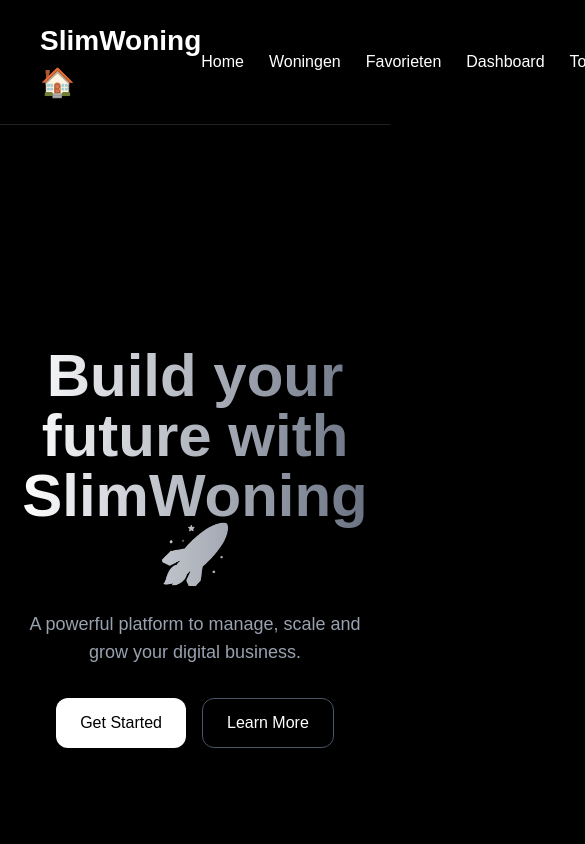
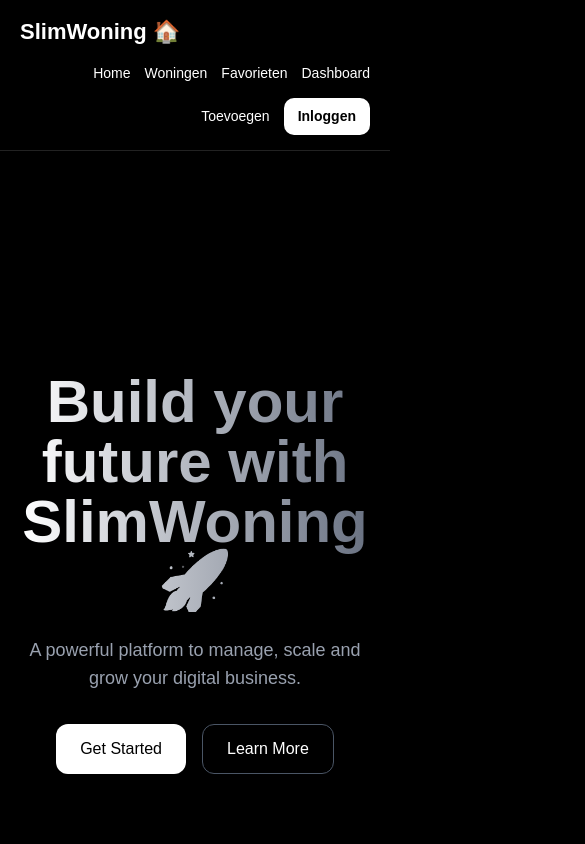
Before and after one commit to shahrambayatiads-web/real-estate-app, a Next.js app: page / in a window 390 px wide. Shown: the top 844 px of the page, 585 px wide, since content can reach past the window. Built offline with nearby package versions, Linux system fonts and the light colour scheme.

Commit message:
improve mobile navbar

```diff
--- a/src/app/layout.tsx
+++ b/src/app/layout.tsx
@@ -23,11 +23,14 @@ export default function RootLayout({
 }: Readonly<{
   children: React.ReactNode
 }>) {
+  const linkStyle = {
+    color: 'white',
+    textDecoration: 'none',
+    fontSize: '14px',
+  }
+
   return (
-    <html
-      lang="nl"
-      className={`${geistSans.variable} ${geistMono.variable} h-full antialiased`}
-    >
+    <html lang="nl" className={`${geistSans.variable} ${geistMono.variable}`}>
       <body
         style={{
           margin: 0,
@@ -39,9 +42,11 @@ export default function RootLayout({
         <nav
           style={{
             display: 'flex',
+            flexWrap: 'wrap',
             justifyContent: 'space-between',
             alignItems: 'center',
-            padding: '20px 40px',
+            gap: '15px',
+            padding: '15px 20px',
             borderBottom: '1px solid #222',
             position: 'sticky',
             top: 0,
@@ -54,7 +59,7 @@ export default function RootLayout({
             style={{
               color: 'white',
               textDecoration: 'none',
-              fontSize: '28px',
+              fontSize: '22px',
               fontWeight: 'bold',
             }}
           >
@@ -64,69 +69,28 @@ export default function RootLayout({
           <div
             style={{
               display: 'flex',
-              gap: '25px',
+              gap: '14px',
               alignItems: 'center',
+              flexWrap: 'wrap',
+              justifyContent: 'flex-end',
             }}
           >
-            <Link
-              href="/"
-              style={{
-                color: 'white',
-                textDecoration: 'none',
-              }}
-            >
-              Home
-            </Link>
-
-            <Link
-              href="/properties"
-              style={{
-                color: 'white',
-                textDecoration: 'none',
-              }}
-            >
-              Woningen
-            </Link>
-
-            <Link
-              href="/favorites"
-              style={{
-                color: 'white',
-                textDecoration: 'none',
-              }}
-            >
-              Favorieten
-            </Link>
-
-            <Link
-              href="/dashboard"
-              style={{
-                color: 'white',
-                textDecoration: 'none',
-              }}
-            >
-              Dashboard
-            </Link>
-
-            <Link
-              href="/add-property"
-              style={{
-                color: 'white',
-                textDecoration: 'none',
-              }}
-            >
-              Toevoegen
-            </Link>
+            <Link href="/" style={linkStyle}>Home</Link>
+            <Link href="/properties" style={linkStyle}>Woningen</Link>
+            <Link href="/favorites" style={linkStyle}>Favorieten</Link>
+            <Link href="/dashboard" style={linkStyle}>Dashboard</Link>
+            <Link href="/add-property" style={linkStyle}>Toevoegen</Link>
 
             <Link
               href="/login"
               style={{
                 color: 'black',
                 background: 'white',
-                padding: '10px 18px',
+                padding: '8px 14px',
                 borderRadius: '10px',
                 textDecoration: 'none',
                 fontWeight: 'bold',
+                fontSize: '14px',
               }}
             >
               Inloggen
```
